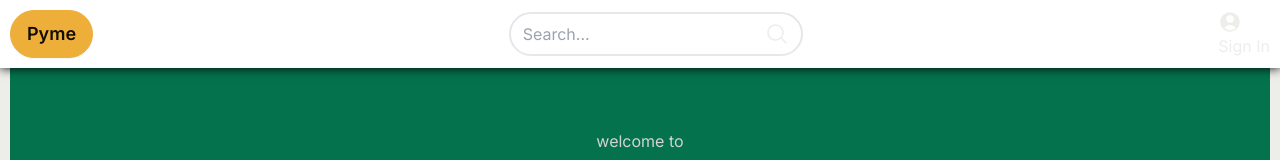
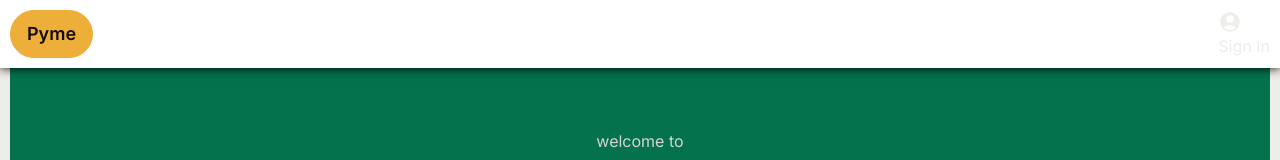
Before and after one commit to ValentinaValverde/Pyme, a Next.js app: page / in a window 1280 px wide. Shown: the top 160 px of the page. Built offline with nearby package versions, Linux system fonts and the light colour scheme; no server answers; the database is empty.

Commit message:
Installed fuse.js

```diff
--- a/components/shop/ShopHeader.tsx
+++ b/components/shop/ShopHeader.tsx
@@ -11,7 +11,7 @@ const Header = () => {
           <Link href="/" className="btn btn-accent text-lg">
             <span aria-hidden="true">Pyme</span>
           </Link>
-          <div className="flex items-center border-2 rounded-full py-2 px-3">
+          {/* <div className="flex items-center border-2 rounded-full py-2 px-3">
             <input
               aria-label="search"
               className="bg-transparent focus:outline-none mr-2"
@@ -31,11 +31,11 @@ const Header = () => {
                 clipRule="evenodd"
               />
             </svg>
-          </div>
+          </div> */}
           <ul className="flex space-x-4">
             <SignedOut>
               <li>
-             {/* @ts-ignore */}
+                {/* @ts-ignore */}
                 <SignInButton className="btn btn-secondary rounded-btn">
                   <div>
                     <svg
--- a/package.json
+++ b/package.json
@@ -24,6 +24,7 @@
     "embla-carousel": "^8.0.2",
     "embla-carousel-autoplay": "^8.0.2",
     "embla-carousel-react": "^8.0.2",
+    "fuse.js": "^7.0.0",
     "mongoose": "^8.2.1",
     "multer": "^1.4.5-lts.1",
     "multer-s3": "^3.0.1",
```
Also changed, not shown: 1 other file (tests, documents, lock files or other folders).
